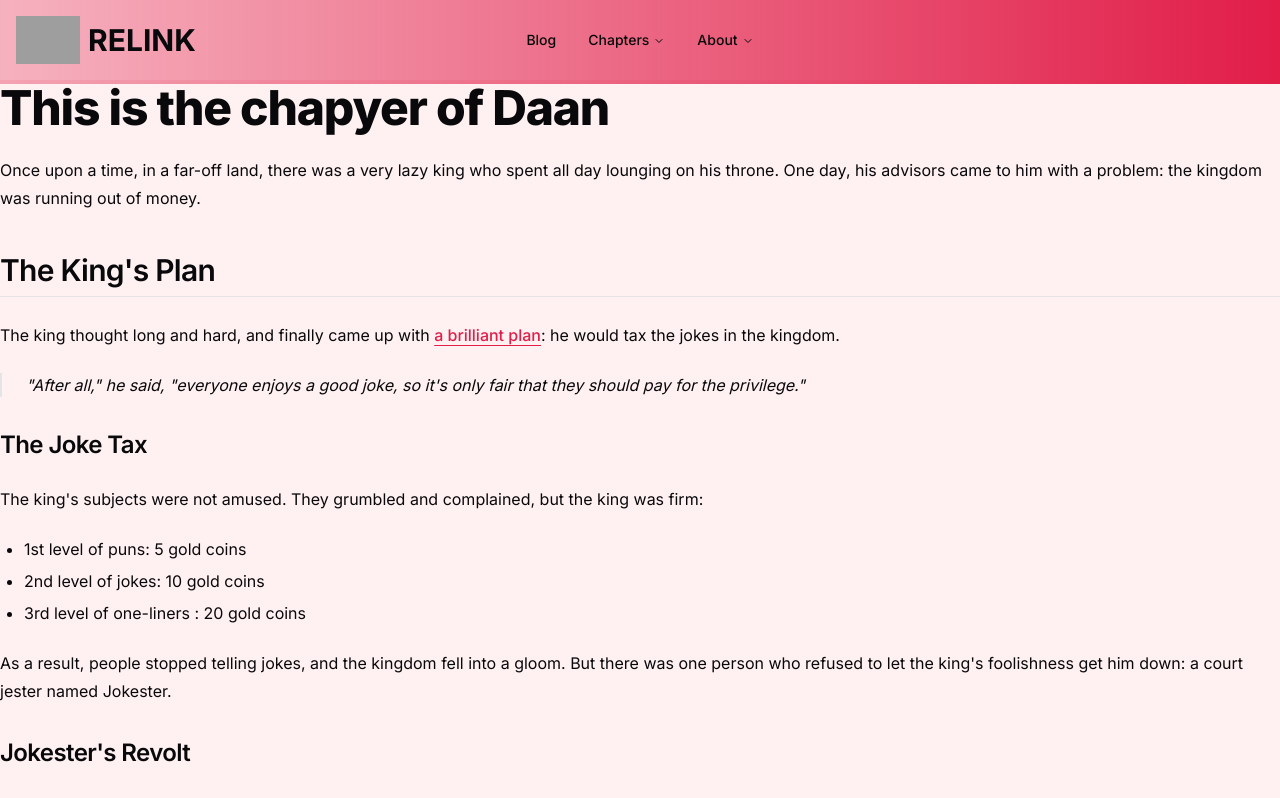
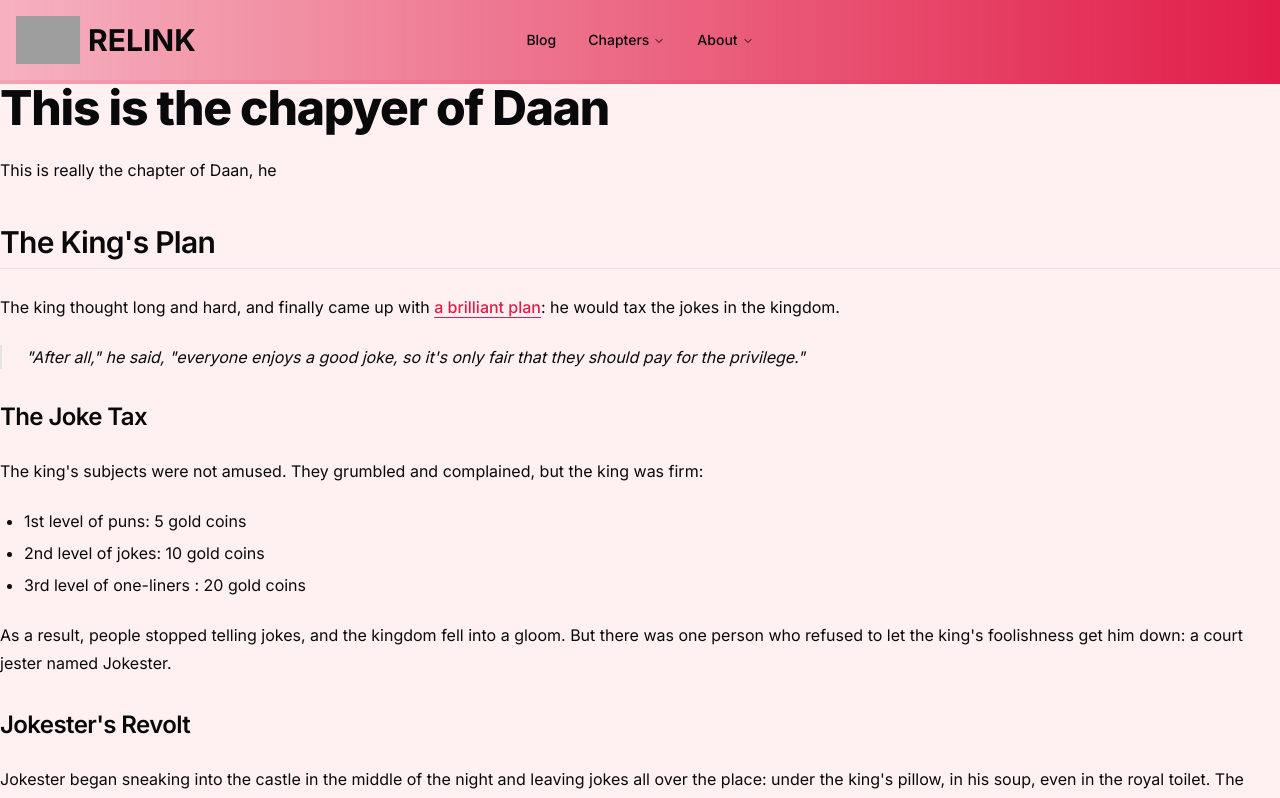
Before and after one commit to evebrnd/eps, a Next.js app: page /eps/chapters/two in a window 1280 px wide. Shown: the top 798 px of the page. Built offline with nearby package versions, Linux system fonts and the light colour scheme; grey boxes are pictures that could not be loaded.

Commit message:
feat: added more text

```diff
--- a/src/app/chapters/two/page.tsx
+++ b/src/app/chapters/two/page.tsx
@@ -7,9 +7,7 @@ export default function Page() {
         This is the chapyer of Daan
       </h1>
       <p className="leading-7 [&:not(:first-child)]:mt-6">
-        Once upon a time, in a far-off land, there was a very lazy king who
-        spent all day lounging on his throne. One day, his advisors came to him
-        with a problem: the kingdom was running out of money.
+       This is really the chapter of Daan, he
       </p>
       <h2 className="mt-10 scroll-m-20 border-b pb-2 text-3xl font-semibold tracking-tight transition-colors first:mt-0">
         The King's Plan
```
